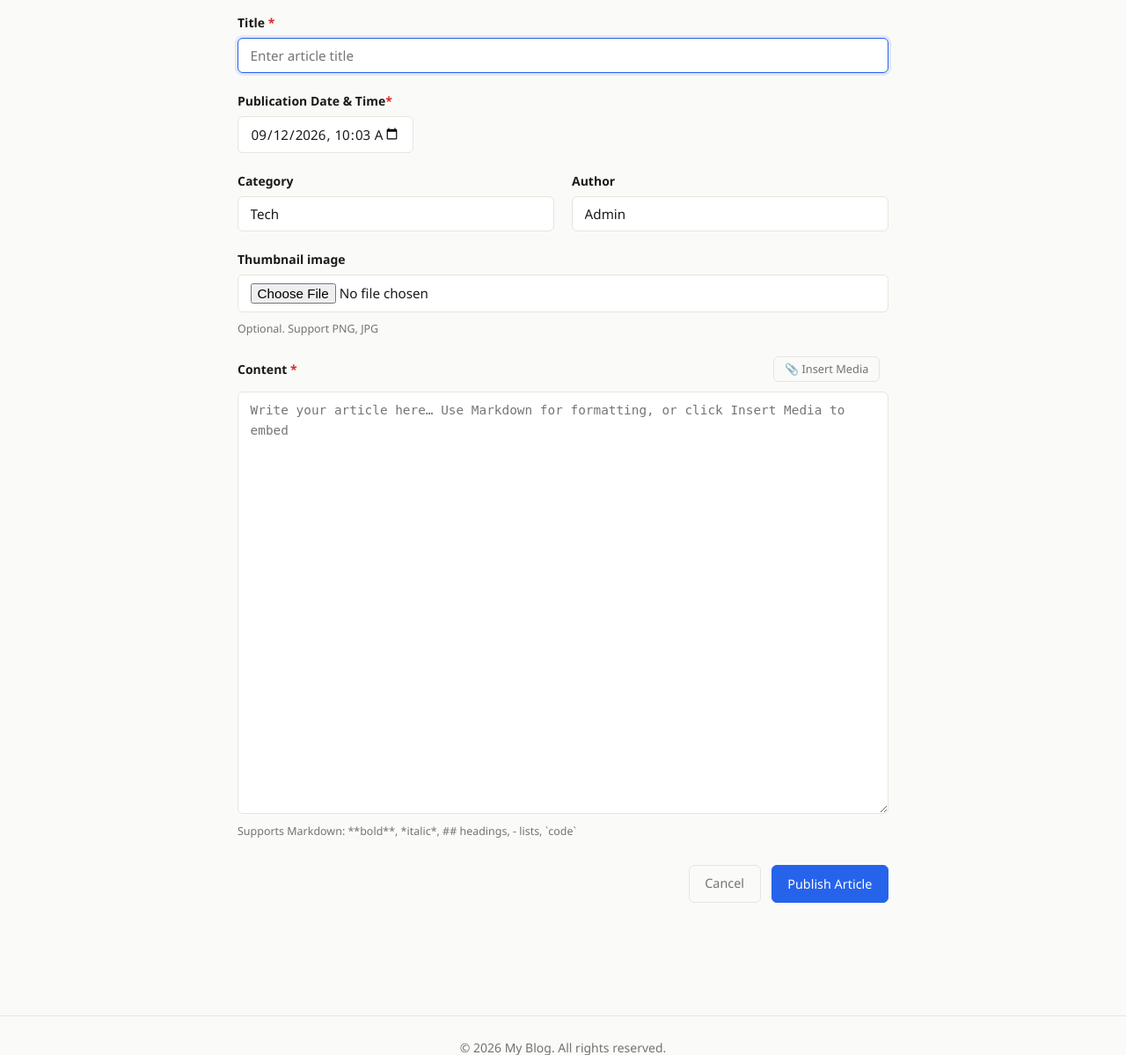
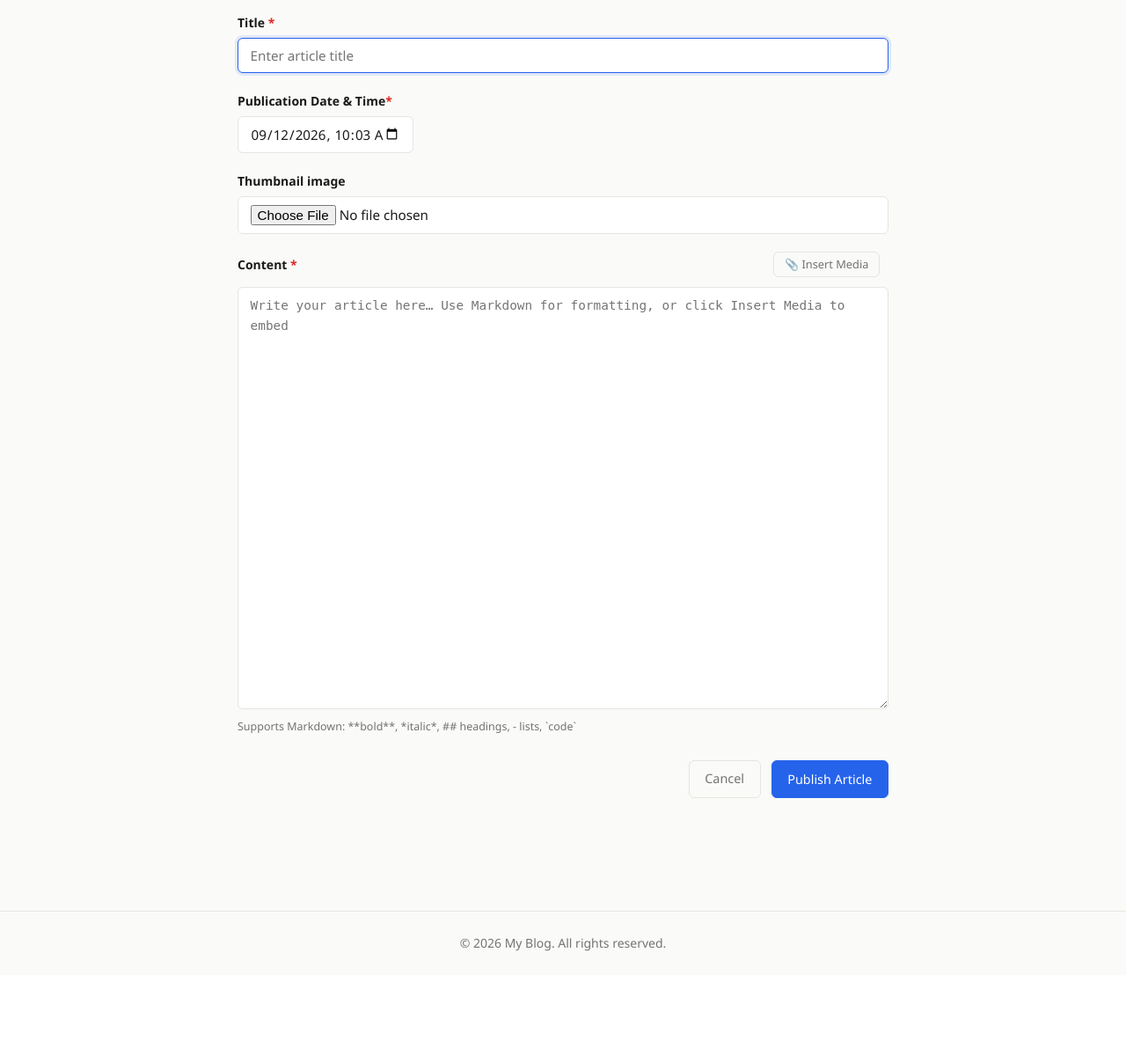
Before and after one commit to Kenos07/blog-host, a Flask app: page /admin/add in a window 1280 px wide. Shown: the part 198-1397 px from the top of the page at 88% size. After the commit the page ends 1279 px from the top, so only its background shows below. Run offline with Flask 3, Linux system fonts and the light colour scheme; the visitor is signed in with stand-in values (Sample User, id 1).

Commit message:
smol tweaks

```diff
--- a/app.py
+++ b/app.py
@@ -37,8 +37,7 @@ def load_article(slug: str) -> dict | None:
         "slug": post.metadata.get("slug", slug),
         "published_at": _normalize_datetime(post.metadata.get("published_at", "")),
         "thumbnail": post.metadata.get("thumbnail", ""),
-        "category": post.metadata.get("category", "Tech"),
-        "author":post.metadata.get("author", "Admin"),
+
         "content": post.content,
     }
 
@@ -49,8 +48,7 @@ def save_article(data: dict) -> None:
         slug=data["slug"],
         published_at=data["published_at"],
         thumbnail=data.get("thumbnail", ""),
-        category=data.get("category", "Tech"),
-        author=data.get("author", "Admin"),
+
     )
     path = article_path(data["slug"])
     with open(path, "w", encoding="utf-8") as f:
@@ -212,8 +210,7 @@ def admin_add():
     if request.method == "POST":
         title = request.form.get("title", "").strip()
         content = request.form.get("content", "").strip()
-        category = request.form.get("category", "General").strip() or "General"
-        author = request.form.get("author", "Admin").strip() or "Admin"
+
         published_at = request.form.get("published_at", dt.datetime.now().strftime("%Y-%m-%dT%H:%M"))
 
         if not title or not content:
@@ -222,8 +219,6 @@ def admin_add():
                 "admin/add.html",
                 title=title,
                 content=content,
-                category=category,
-                author=author,
                 published_at=published_at,
                 thumbnail="",
             )
@@ -241,8 +236,7 @@ def admin_add():
                 "content": content,
                 "published_at": published_at,
                 "thumbnail": thumbnail,
-                "category": category,
-                "author": author,
+
             }
         )
         flash(f'Article "{title}" published successfully.', "success")
@@ -252,8 +246,7 @@ def admin_add():
         "admin/add.html",
         title="",
         content="",
-        category="Tech",
-        author="Admin",
+
         published_at=str(dt.datetime.now().strftime("%Y-%m-%dT%H:%M")),
         thumbnail="",
     )
@@ -267,8 +260,7 @@ def admin_edit(slug):
     if request.method == "POST":
         title = request.form.get("title", "").strip()
         content = request.form.get("content", "").strip()
-        category = request.form.get("category", "General").strip() or "General"
-        author = request.form.get("author", "Admin").strip() or "Admin"
+
         published_at = request.form.get("published_at", art["published_at"])
         if not title or not content:
             flash("Title and content are required.", "error")
@@ -277,16 +269,14 @@ def admin_edit(slug):
                 article=art,
                 title=title,
                 content=content,
-                category=category,
-                author=author,
+
                 published_at=published_at,
             )
 
         new_thumb = save_thumbnail(request.files.get("thumbnail"))
         art["title"] = title
         art["content"] = content
-        art["category"] = category
-        art["author"] = author
+
         art["published_at"] = published_at
         art["thumbnail"] = new_thumb if new_thumb is not None else art.get("thumbnail", "")
         save_article(art)
@@ -297,8 +287,7 @@ def admin_edit(slug):
         article=art,
         title=art["title"],
         content=art["content"],
-        category=art.get("category", "Tech"),
-        author=art.get("author", "Admin"),
+
         published_at=art["published_at"],
         thumbnail=art.get("thumbnail", "")
     )
--- a/config.py
+++ b/config.py
@@ -5,8 +5,6 @@ ADMIN_USERNAME = "password"
 ADMIN_PASSWORD = "admin"
 
 SECRET_KEY = "anothershit"
-
-ALLOWED_EXTENSIONS = {"png", "jpg", "jpeg", "gif"}
 
 IMAGE_EXTENSIONS = {"png", "jpg", "jpeg", "gif", "webp", "avif"}
 VIDEO_EXTENSIONS = {"mp4", "mov", "ogg", "webm", "quicktime"}
--- a/static/style.css
+++ b/static/style.css
@@ -668,12 +599,6 @@ img {
 }
 
 .form--wide { max-width: var(--max-width-wide); }
-
-.form__row {
-    display: grid;
-    grid-template-columns: 1fr 1fr;
-    gap: 1.25rem;
-}
 
 .form__group {
     display: flex;
--- a/templates/admin/add.html
+++ b/templates/admin/add.html
@@ -36,32 +36,6 @@
         />
         </div>
 
-        <div class="form__row">
-            <div class="form__group">
-                <label for="category" class="form__label">Category</label>
-                <input
-                    type="text"
-                    id="category"
-                    name="category"
-                    class="form__input"
-                    value="{{ category or 'Tech' }}"
-                    placeholder="e.g. Technology, AI, Design"
-                />
-            </div>
-
-            <div class="form__group">
-                <label for="author" class="form__label">Author</label>
-                <input
-                    type="text"
-                    id="author"
-                    name="author"
-                    class="form__input"
-                    value="{{ author or 'Admin' }}"
-                    placeholder="Author name"
-                />
-            </div>
-        </div>
-
         <div class="form__group">
             <label for="thumbnail" class="form__label">Thumbnail image</label>
             <input
@@ -71,7 +45,6 @@
                 class="form__input form__input--file"
                 accept="image/png, image/jpg, image/jpeg"
             />
-            <span class="form__hint">Optional. Support PNG, JPG</span>
         </div>
 
         <div class="form__group">
--- a/templates/base.html
+++ b/templates/base.html
@@ -6,6 +6,7 @@
     <title>{% block title %}My Blog{% endblock %}</title>
     <link rel="stylesheet" href="{{ url_for('static', filename='style.css') }}" />
 </head>
+
 <body>
 
     <header class="site-header">
```
Also changed, not shown: other parts of static/style.css (+3 -80 lines), templates/admin/dashboard.html (+1 -6 lines), templates/admin/edit.html (+0 -24 lines), templates/guest/article.html (+1 -6 lines), templates/guest/blog.html (+6 -11 lines), templates/guest/home.html (+2 -14 lines).
